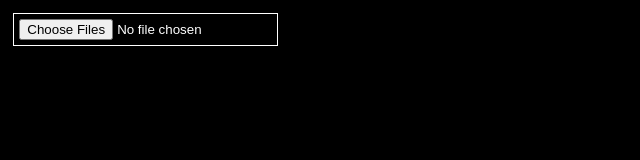
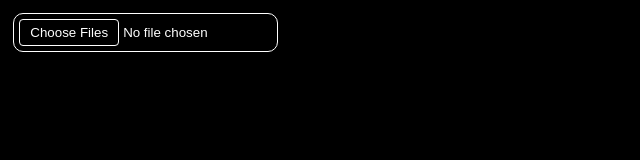
Before and after one commit to keatonflake/slideshow.js, a plain HTML site: page index.html in a window 1280 px wide. Shown: the whole page, without its empty margins (0-640 px from the left). Drawn offline with Linux system fonts and the light colour scheme.

Commit message:
modern changes

```diff
--- a/index.css
+++ b/index.css
@@ -22,7 +22,31 @@ img {
     z-index: 1000;
     background-color: transparent;
     border: 1px solid white;
+    border-radius: 10px;
     color: white;
+    cursor: pointer;
     padding: 5px;
     margin: 1em;
 }
+
+#fileInput:focus {
+    outline: none;
+}
+
+#fileInput::file-selector-button {
+    border-radius: 4px;
+    padding: 5px 10px; /* Adjust padding for consistency */
+    cursor: pointer;
+    background-color: transparent;
+    border: 1px solid white; /* Ensure button border is white */
+    color: white;
+    transition: background-color 200ms;
+}
+
+#fileInput::file-selector-button:hover {
+    background-color: rgba(255, 255, 255, 0.1); /* Light hover effect */
+}
+
+#fileInput::file-selector-button:active {
+    background-color: rgba(255, 255, 255, 0.2); /* Active state effect */
+}
```
